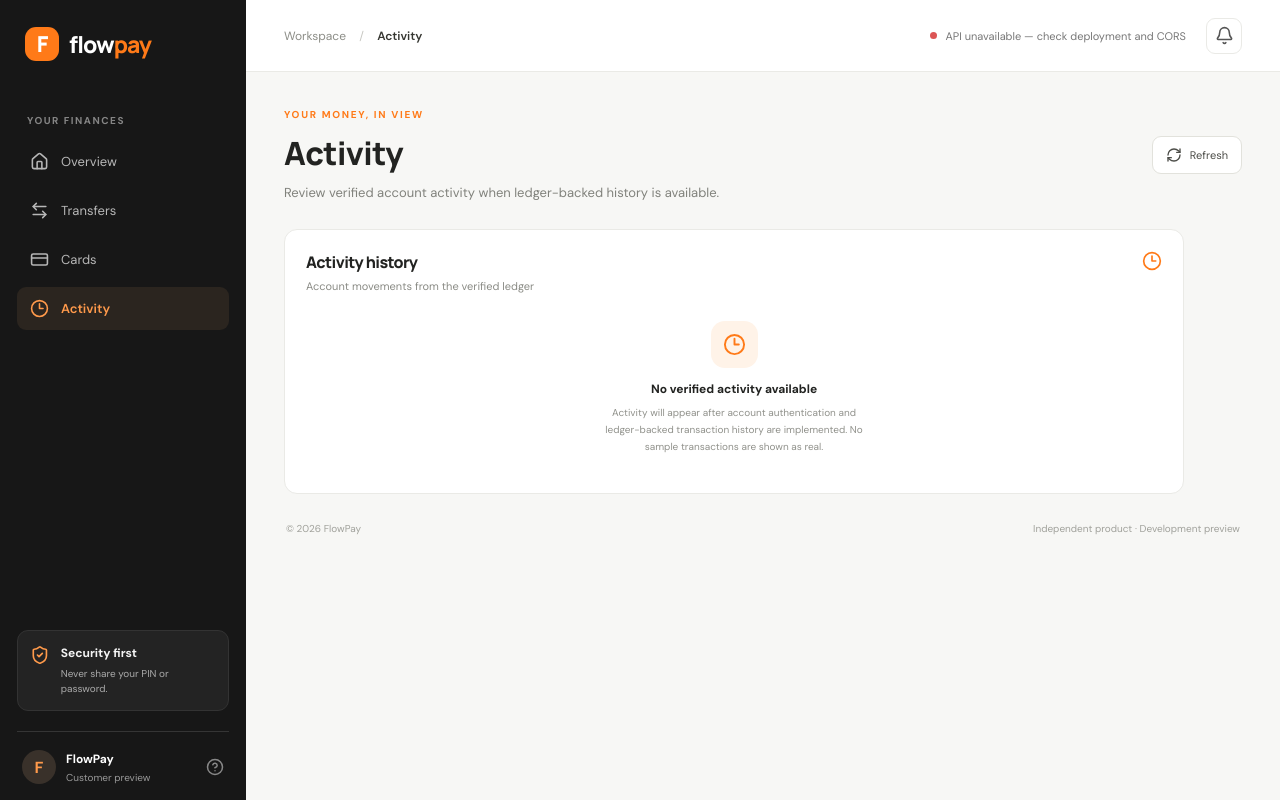
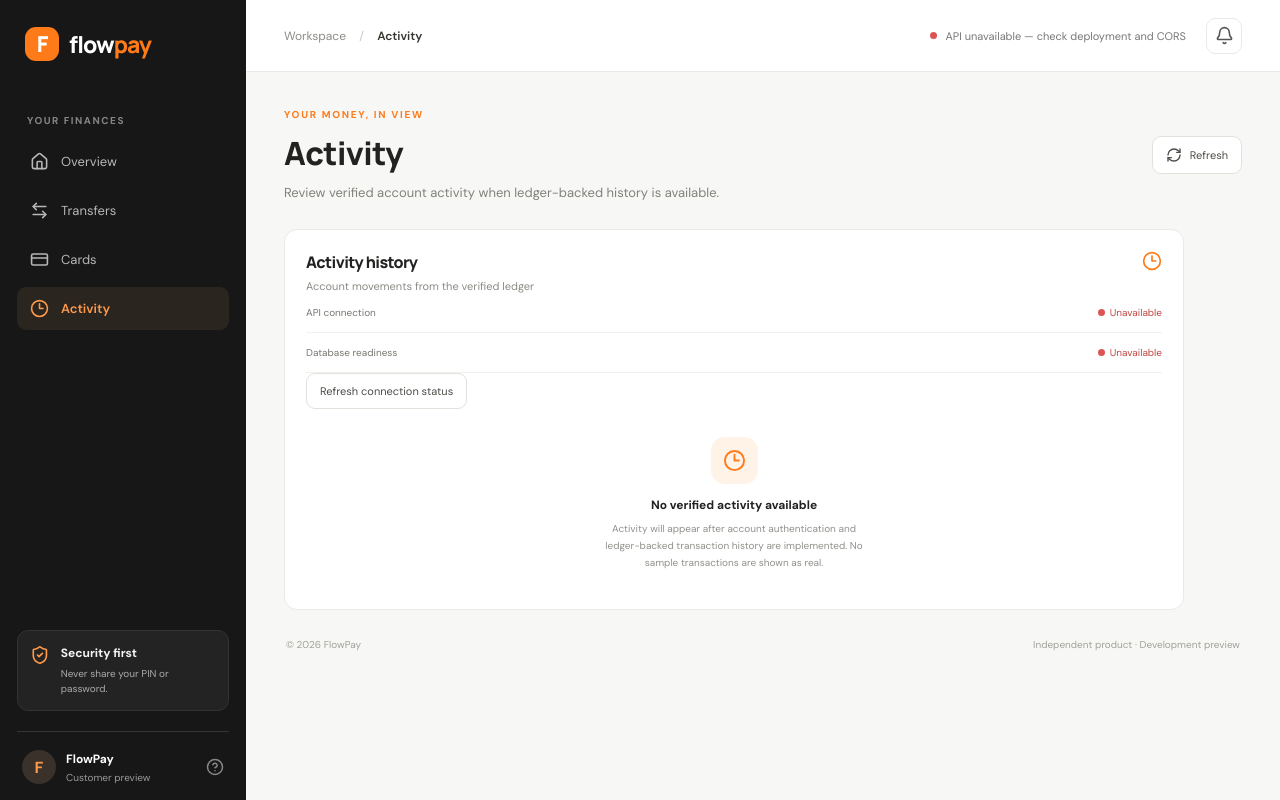
Before and after one commit to Balmasexy/flow-pay, a React (Vite) app in the folder apps/web/: page / in a window 1280 px wide. Both pictures are taken after a click on the button "Activity". Built offline with nearby package versions, Linux system fonts and the light colour scheme; no server answers.

Commit message:
Fix Android API URL fallback and add Activity connection refresh

```diff
--- a/apps/web/src/App.tsx
+++ b/apps/web/src/App.tsx
@@ -5,7 +5,7 @@ import {
   Menu, RefreshCw, ShieldCheck, Wallet, X
 } from "lucide-react";
 
-const API_URL = (import.meta.env.VITE_API_BASE_URL || "").replace(/\/$/, "");
+const API_URL = (import.meta.env.VITE_API_BASE_URL || "https://flowpay-backend-qz79.onrender.com").replace(/\/$/, "");
 
 type ApiStatus = "checking" | "connected" | "unavailable";
 type DatabaseStatus = "checking" | "connected" | "unavailable" | "not_configured";
@@ -339,6 +339,20 @@ export default function App() {
                   <div><h2>Activity history</h2><p>Account movements from the verified ledger</p></div>
                   <Clock3 size={20} />
                 </div>
+                <div className="connection-row">
+                  <span>API connection</span>
+                  <span className={apiStatus === "connected" ? "status-ok" : apiStatus === "checking" ? "status-wait" : "status-error"}>
+                    <span className="status-dot" />{apiStatus === "connected" ? "Connected" : apiStatus === "checking" ? "Checking" : "Unavailable"}
+                  </span>
+                </div>
+                <div className="connection-row">
+                  <span>Database readiness</span>
+                  <span className={databaseStatus === "connected" ? "status-ok" : databaseStatus === "checking" ? "status-wait" : "status-error"}>
+                    <span className="status-dot" />
+                    {databaseStatus === "connected" ? "Connected" : databaseStatus === "checking" ? "Checking" : databaseStatus === "not_configured" ? "Not configured" : "Unavailable"}
+                  </span>
+                </div>
+                <button className="refresh-button" onClick={() => { void checkApi(); }}>Refresh connection status</button>
                 <div className="empty-state">
                   <div className="empty-icon"><Clock3 size={23} /></div>
                   <strong>No verified activity available</strong>
```
